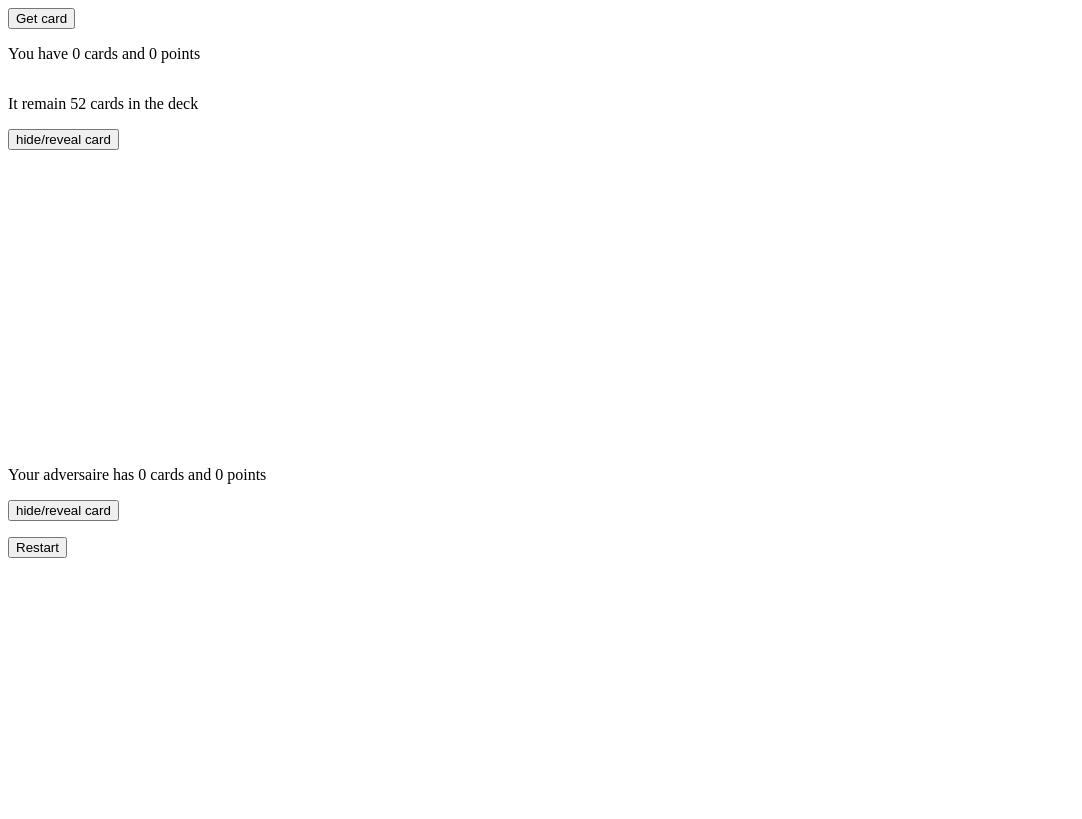
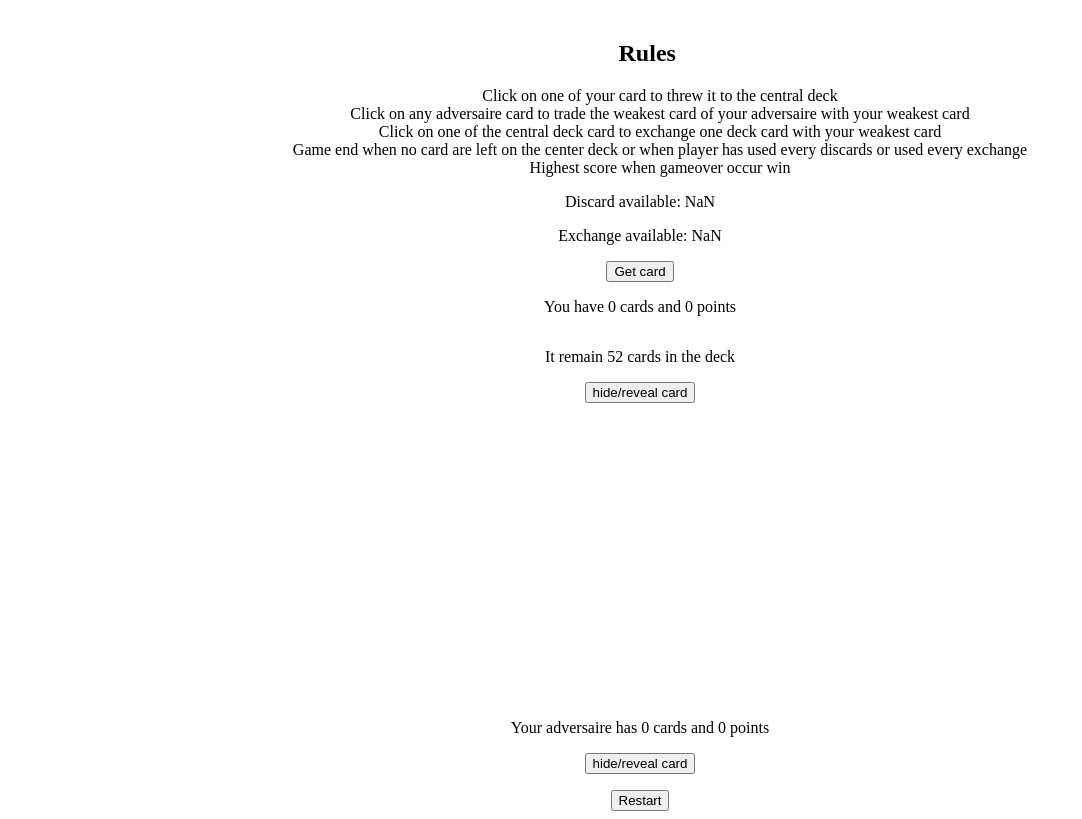
Before and after one commit to sourisooo/React---Bataille-card-game, a React (Vite) app: page / in a window 1280 px wide. Shown: the whole page, without its empty margins (0-1082 px from the left). Built offline with nearby package versions, Linux system fonts and the light colour scheme.

Commit message:
Update App.tsx

```diff
--- a/src/components/App/App.tsx
+++ b/src/components/App/App.tsx
@@ -10,7 +10,7 @@ import { useEffect, useState } from 'react';
 function App() {
 
 
-  const {deck, player, adversaire, outofthedeck, gameover} = useSelector((store:any) => store.deck)
+  const {deck, player, adversaire, outofthedeck, gameover, discard, exchange} = useSelector((store:any) => store.deck)
 
   const dispatch = useDispatch();
 
@@ -61,7 +61,7 @@ function App() {
   const checkgamestate = () => {
 
     console.log(deck.length);
-   if(deck.length<2){dispatch({type:'GAMEOVER'}), alert('gameover, please restart the game'),window.location.reload()}
+   if((deck.length<2)||(discard>8)||(exchange>8)){dispatch({type:'GAMEOVER'}), alert('gameover, please restart the game'),window.location.reload()}
 
   }
 
@@ -69,7 +69,22 @@ function App() {
 
       return (
 
-        <>
+        <div style={{textAlign:'center', marginTop:'5vh'}}>
+
+          <ul style={{listStyle: 'none'}}><h2 style={{marginLeft:'-2vw'}}>Rules</h2>
+            <li>Click on one of your card to threw it to the central deck</li>
+            <li>Click on any adversaire card to trade the weakest card of your adversaire with your weakest card</li>
+            <li>Click on one of the central deck card to exchange one deck card with your weakest card</li>
+            <li>Game end when no card are left on the center deck or when player has used every discards or used every exchange</li>
+            <li>Highest score when gameover occur win</li>
+
+          </ul>
+
+
+          <p>Discard available: {10-discard}</p>
+
+          <p>Exchange available: {10-exchange}</p>
+
 
           <button type='button' onClick={getcard}>
 
@@ -97,7 +112,7 @@ function App() {
 
             </button>
 
-          </>
+          </div>
 
 
         );
```
